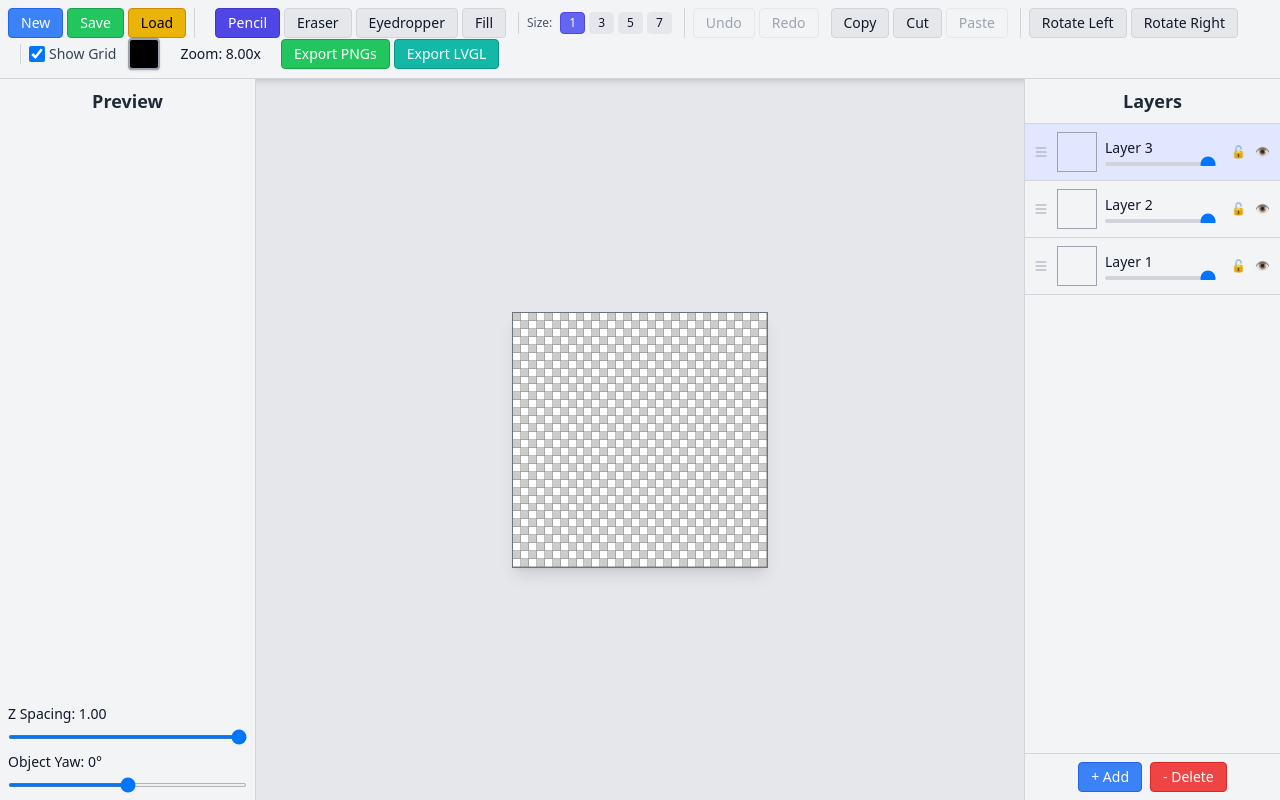
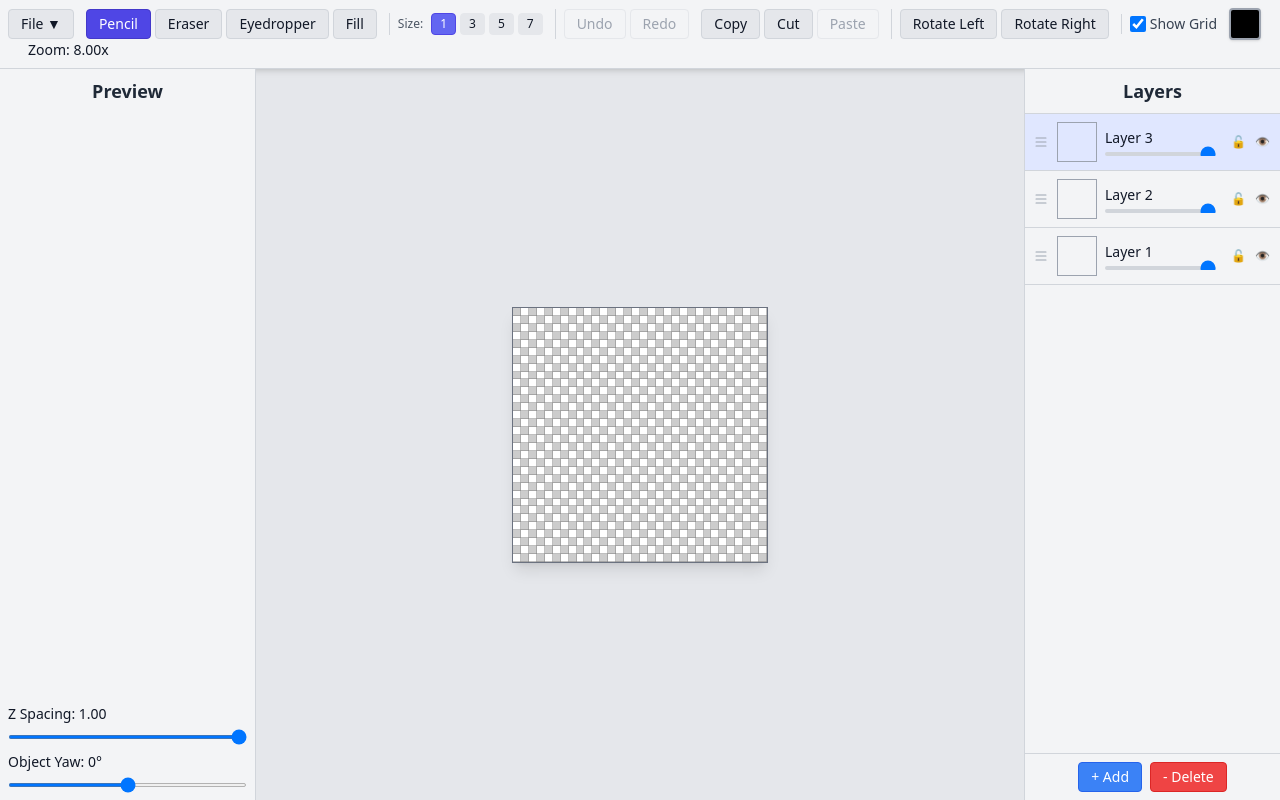
Before and after one commit to Gabinson200/SpriteStackingWebsite, a React (Vite) app: page / in a window 1280 px wide. Both pictures are taken after a click on the button "Create Project". Built offline with nearby package versions, Linux system fonts and the light colour scheme.

Commit message:
file dropdown

```diff
--- a/src/components/Preview/PreviewPanel.tsx
+++ b/src/components/Preview/PreviewPanel.tsx
@@ -41,11 +41,6 @@ export const PreviewPanel: React.FC = () => {
     ctx.rotate(pitchRad);
     ctx.scale(Math.cos(pitchRad), Math.sin(pitchRad));
 
-    // Apply overall object yaw rotation
-    const objectYawRad = previewRotation * Math.PI / 180;
-    ctx.rotate(objectYawRad); // Apply object yaw here
-
-
     const numLayers = layers.length;
     for (let i = numLayers - 1; i >= 0; i--) {
       const layer = layers[i];
@@ -64,6 +59,10 @@ export const PreviewPanel: React.FC = () => {
 
       // Translate for layer stacking offset
       ctx.translate(posX, posZ);
+
+      // Apply overall object yaw rotation to each layer individually
+      const objectYawRad = previewRotation * Math.PI / 180;
+      ctx.rotate(objectYawRad);
 
       // --- Apply Layer's Individual Rotation ---
       // We don't need to rotate the context here anymore, as the offscreen canvas
--- a/src/components/Toolbar/Toolbar.tsx
+++ b/src/components/Toolbar/Toolbar.tsx
@@ -1,6 +1,5 @@
 // src/components/Toolbar/Toolbar.tsx
-import React from 'react';
-// AppState is removed from this import line as ProjectFileData will be redefined
+import React, { useState, useRef, useEffect } from 'react'; // Added useState, useRef, useEffect
 import type { Tool, LayerDataForHistory, ClipboardLayerData, SerializableAppStateForLoad } from '../../state/types';
 import { useAppContext } from '../../state/AppContext';
 import { exportCanvasAsPNG } from '../../utils/fileUtils';
@@ -38,10 +37,12 @@ export const Toolbar: React.FC = () => {
   const {
     selectedTool, primaryColor, layers, zoomLevel, history, historyIndex,
     clipboard, activeLayerId, canvasWidth, canvasHeight,
-    // Removed cameraPitch, previewOffset, previewRotation from destructuring here
-    // as they are only used in handleSaveProject and will be accessed via `state.`
     showGrid, brushSize,
   } = state;
+
+  // State for the File dropdown visibility
+  const [isFileDropdownOpen, setIsFileDropdownOpen] = useState(false);
+  const dropdownRef = useRef<HTMLDivElement>(null); // Ref for the dropdown container
 
   const setTool = (tool: Tool) => dispatch({ type: 'SET_SELECTED_TOOL', tool });
   const handleSetBrushSize = (size: number) => dispatch({ type: 'SET_BRUSH_SIZE', size });
@@ -57,6 +58,7 @@ export const Toolbar: React.FC = () => {
         }
         alert(`Exported ${layers.length} layer(s) as separate PNG files.`);
     } catch (error) { console.error("Export PNG failed:", error); alert("An error occurred during PNG export."); }
+    setIsFileDropdownOpen(false); // Close dropdown after action
   };
 
   const handleExportLvgl = () => {
@@ -65,18 +67,20 @@ export const Toolbar: React.FC = () => {
     if (visibleLayers.length === 0) { alert("No visible layers with content to export to LVGL."); return; }
     try {
         exportLayersToLvglH(visibleLayers, canvasWidth, canvasHeight, true, "sprite_stack_images");
-        alert(`LVGL .h file export initiated for ${visibleLayers.length} layer(s).`)} catch (error) { console.error("Export LVGL failed:", error); alert("An error occurred during LVGL export. Check console for details.");}
+        alert(`LVGL .h file export initiated for ${visibleLayers.length} layer(s).`);
+    } catch (error) { console.error("Export LVGL failed:", error); alert("An error occurred during LVGL export. Check console for details.");}
+    setIsFileDropdownOpen(false); // Close dropdown after action
   };
 
   const handleNewProject = () => {
     if (window.confirm("Are you sure you want to start a new project? Any unsaved changes will be lost.")) {
         dispatch({ type: 'SHOW_NEW_PROJECT_MODAL' });
     }
+    setIsFileDropdownOpen(false); // Close dropdown after action
   };
 
   const handleSaveProject = () => {
     try {
-        // Access cameraPitch, previewOffset, previewRotation directly from state object
         const projectData: ProjectFileData = {
             canvasWidth: state.canvasWidth,
             canvasHeight: state.canvasHeight,
@@ -85,9 +89,9 @@ export const Toolbar: React.FC = () => {
             selectedTool: state.selectedTool,
             primaryColor: state.primaryColor,
             zoomLevel: state.zoomLevel,
-            previewOffset: state.previewOffset,       // Used state.previewOffset
-            previewRotation: state.previewRotation,   // Used state.previewRotation
-            cameraPitch: state.cameraPitch,           // Used state.cameraPitch
+            previewOffset: state.previewOffset,
+            previewRotation: state.previewRotation,
+            cameraPitch: state.cameraPitch,
             history: state.history,
             historyIndex: state.historyIndex,
             clipboard: state.clipboard,
@@ -97,6 +101,7 @@ export const Toolbar: React.FC = () => {
         const jsonString = JSON.stringify(projectData, null, 2);
         downloadTextFile(jsonString, "sprite_stack_project.ssp", "application/json");
     } catch (error) { console.error("Error saving project:", error); alert("Failed to save project. See console for details."); }
+    setIsFileDropdownOpen(false); // Close dropdown after action
   };
 
   const handleLoadProject = async () => {
@@ -108,6 +113,7 @@ export const Toolbar: React.FC = () => {
             alert("Project loaded successfully!");
         }
     } catch (error) { console.error("Error loading project:", error); alert(`Failed to load project: ${error instanceof Error ? error.message : "Unknown error"}`);}
+    setIsFileDropdownOpen(false); // Close dropdown after action
   };
 
   const handleRotateLeft = () => {
@@ -117,6 +123,19 @@ export const Toolbar: React.FC = () => {
   const handleRotateRight = () => {
       dispatch({ type: 'ROTATE_RIGHT' });
   };
+
+  // Close dropdown when clicking outside
+  useEffect(() => {
+    const handleClickOutside = (event: MouseEvent) => {
+      if (dropdownRef.current && !dropdownRef.current.contains(event.target as Node)) {
+        setIsFileDropdownOpen(false);
+      }
+    };
+    document.addEventListener('mousedown', handleClickOutside);
+    return () => {
+      document.removeEventListener('mousedown', handleClickOutside);
+    };
+  }, [dropdownRef]);
 
 
   const ToolButton: React.FC<{ tool: Tool; label: string; currentTool: Tool }> = ({ tool, label, currentTool }) => (
@@ -138,16 +157,35 @@ export const Toolbar: React.FC = () => {
   const canCopy = !!activeLayerId;
   const canCut = !!activeLayerId && layers.length > 1; // Can't cut the last layer
   const canPaste = !!clipboard;
-  const canRotate = !!activeLayerId && layers.find(l => l.id === activeLayerId)?.offscreenCanvas !== null; // Can only rotate if active layer exists and has a canvas
+  const activeLayer = layers.find(l => l.id === activeLayerId);
+  const canRotate = !!activeLayerId && activeLayer?.offscreenCanvas !== null; // Can only rotate if active layer exists and has a canvas
+  const canExportLvgl = layers.filter(l => l.isVisible && l.offscreenCanvas).length > 0;
+
 
   return (
     <div className="bg-gray-100 dark:bg-gray-800 p-2 shadow-md flex items-center space-x-3 border-b border-gray-300 dark:border-gray-700 flex-wrap">
-      {/* File Operations Group */}
-      <div className="flex space-x-1 border-r border-gray-300 dark:border-gray-600 pr-2 mr-2">
-        <button onClick={handleNewProject} className="px-3 py-1 border rounded text-sm bg-blue-500 hover:bg-blue-600 text-white border-blue-600" title="New Project">New</button>
-        <button onClick={handleSaveProject} className="px-3 py-1 border rounded text-sm bg-green-500 hover:bg-green-600 text-white border-green-600" title="Save Project As...">Save</button>
-        <button onClick={handleLoadProject} className="px-3 py-1 border rounded text-sm bg-yellow-500 hover:bg-yellow-600 text-black border-yellow-600" title="Load Project...">Load</button>
+
+      {/* File Dropdown */}
+      <div className="relative" ref={dropdownRef}>
+        <button
+          onClick={() => setIsFileDropdownOpen(!isFileDropdownOpen)}
+          className="px-3 py-1 border rounded text-sm bg-gray-200 dark:bg-gray-600 hover:bg-gray-300 dark:hover:bg-gray-500 border-gray-300 dark:border-gray-500 transition duration-150 ease-in-out"
+          title="File Operations"
+        >
+          File ▼
+        </button>
+        {isFileDropdownOpen && (
+          <div className="absolute top-full left-0 mt-1 w-40 bg-white dark:bg-gray-700 border border-gray-300 dark:border-gray-600 rounded shadow-lg z-10 flex flex-col py-1">
+            <button onClick={handleNewProject} className="text-left px-3 py-1 text-sm text-gray-700 dark:text-gray-300 hover:bg-gray-100 dark:hover:bg-gray-600">New</button>
+            <button onClick={handleSaveProject} className="text-left px-3 py-1 text-sm text-gray-700 dark:text-gray-300 hover:bg-gray-100 dark:hover:bg-gray-600">Save</button>
+            <button onClick={handleLoadProject} className="text-left px-3 py-1 text-sm text-gray-700 dark:text-gray-300 hover:bg-gray-100 dark:hover:bg-gray-600">Load</button>
+            <hr className="my-1 border-gray-200 dark:border-gray-600" />
+            <button onClick={handleExportPng} className="text-left px-3 py-1 text-sm text-gray-700 dark:text-gray-300 hover:bg-gray-100 dark:hover:bg-gray-600">Export PNGs</button>
+            <button onClick={handleExportLvgl} disabled={!canExportLvgl} className={`text-left px-3 py-1 text-sm transition-colors ${!canExportLvgl ? 'text-gray-400 dark:text-gray-500 cursor-not-allowed' : 'text-gray-700 dark:text-gray-300 hover:bg-gray-100 dark:hover:bg-gray-600'}`}>Export LVGL</button>
+          </div>
+        )}
       </div>
+
 
       {/* Tools */}
       <div className="flex space-x-1">
@@ -212,12 +250,6 @@ export const Toolbar: React.FC = () => {
        <div className="flex items-center space-x-1">
          <span className="text-sm px-2 tabular-nums" title="Zoom Level (use scroll wheel to change)"> Zoom: {zoomLevel.toFixed(2)}x </span>
        </div>
-
-      {/* Export Buttons Group (PNG and LVGL) */}
-       <div className="flex space-x-1">
-        <button onClick={handleExportPng} className="px-3 py-1 border rounded bg-green-500 hover:bg-green-600 text-white border-green-600 transition duration-150 ease-in-out text-sm" title="Export all layers as individual PNGs"> Export PNGs </button>
-        <button onClick={handleExportLvgl} disabled={!layers || layers.filter(l => l.isVisible && l.offscreenCanvas).length === 0} className={`px-3 py-1 border rounded text-sm transition-colors ${ (!layers || layers.filter(l => l.isVisible && l.offscreenCanvas).length === 0) ? 'bg-gray-400 dark:bg-gray-600 text-gray-700 dark:text-gray-400 cursor-not-allowed border-gray-300 dark:border-gray-500' : 'bg-teal-500 hover:bg-teal-600 text-white border-teal-600'}`} title="Export visible layers to LVGL .h file"> Export LVGL </button>
-      </div>
     </div>
   );
 };
```
